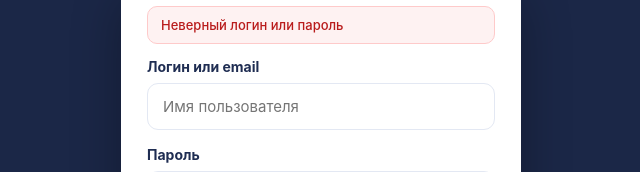
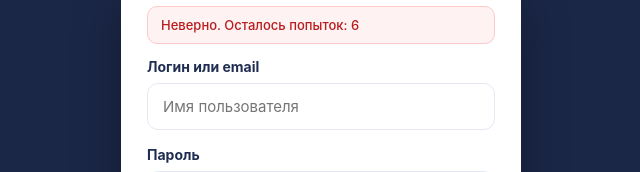
Before and after one commit to DaurenBol/bilimall-demo, a plain HTML site: page index.html in a window 1280 px wide. Both pictures are taken after a click on the button "Войти". Shown: the part 347-519 px from the top of the page, 319-959 px from the left. Drawn offline with nearby package versions, Linux system fonts and the light colour scheme.

Commit message:
Анти-брутфорс: блок входа на 15 мин после 7 попыток + nginx rate-limit

```diff
--- a/index.html
+++ b/index.html
@@ -562,13 +562,33 @@
         ? (kz ? 'Әкімші-бақылаушы' : 'Админ-обозреватель')
         : (kz ? 'Суперәкімші · Курс жетекшісі' : 'Суперадмин · Ведущий курса');
     }
+    const MAX_FAILS = 7, LOCK_MS = 15 * 60 * 1000;
     async function doAuth(){
+      const kz = LANG === 'kz';
+      const errEl = document.getElementById('lg-err');
+      const show = t => { errEl.textContent = t; errEl.style.display = 'block'; };
+      const lockUntil = parseInt(localStorage.getItem('ba_login_lock') || '0');
+      const rem = lockUntil - Date.now();
+      if (rem > 0){ const m = Math.ceil(rem / 60000); show(kz ? ('Тым көп әрекет. '+m+' мин күтіңіз') : ('Слишком много попыток. Подождите '+m+' мин')); return; }
       const l = document.getElementById('lg-login').value.trim().toLowerCase();
       const p = document.getElementById('lg-pass').value;
       const a = AUTH[l];
       const ok = a && (await sha256hex(AUTH_SALT + p)) === a.hash;
-      if (!ok){ document.getElementById('lg-err').style.display = 'block'; return; }
-      document.getElementById('lg-err').style.display = 'none';
+      if (!ok){
+        let f = parseInt(localStorage.getItem('ba_login_fails') || '0') + 1;
+        if (f >= MAX_FAILS){
+          localStorage.setItem('ba_login_lock', String(Date.now() + LOCK_MS));
+          localStorage.setItem('ba_login_fails', '0');
+          show(kz ? 'Тым көп әрекет. 15 минутқа бұғатталды' : 'Слишком много попыток. Блокировка на 15 минут');
+        } else {
+          localStorage.setItem('ba_login_fails', String(f));
+          show(kz ? ('Қате. Қалған әрекет: '+(MAX_FAILS - f)) : ('Неверно. Осталось попыток: '+(MAX_FAILS - f)));
+        }
+        return;
+      }
+      localStorage.removeItem('ba_login_fails');
+      localStorage.removeItem('ba_login_lock');
+      errEl.style.display = 'none';
       localStorage.setItem('ba_session_role', a.role);
       enterApp(a.role);
     }
```
Also changed, not shown: 1 other file.
